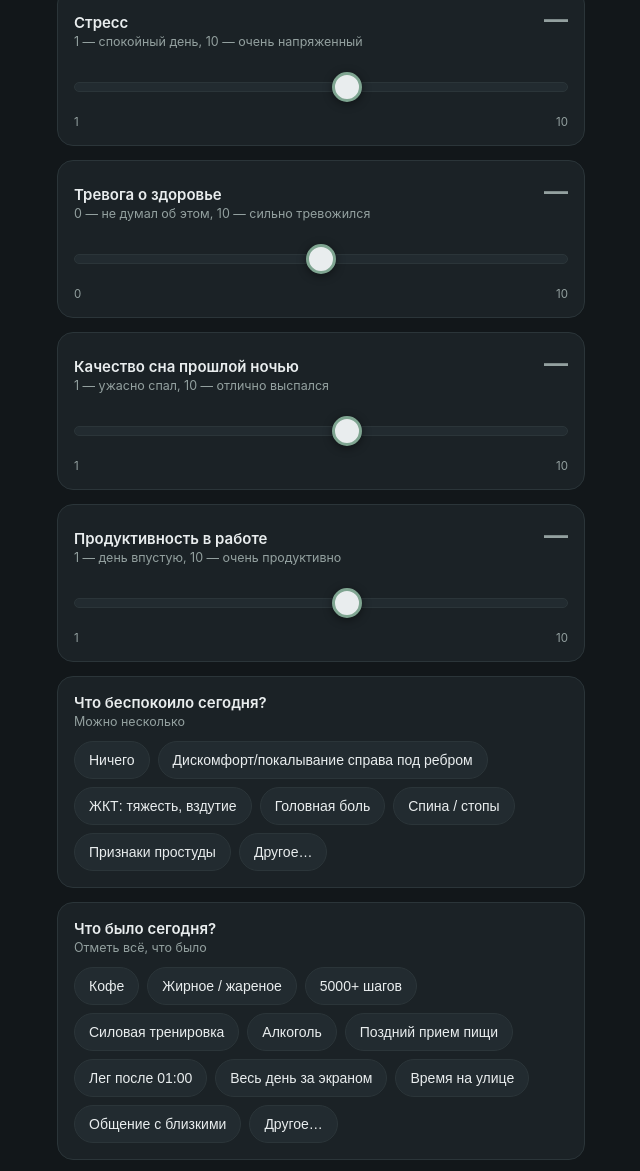
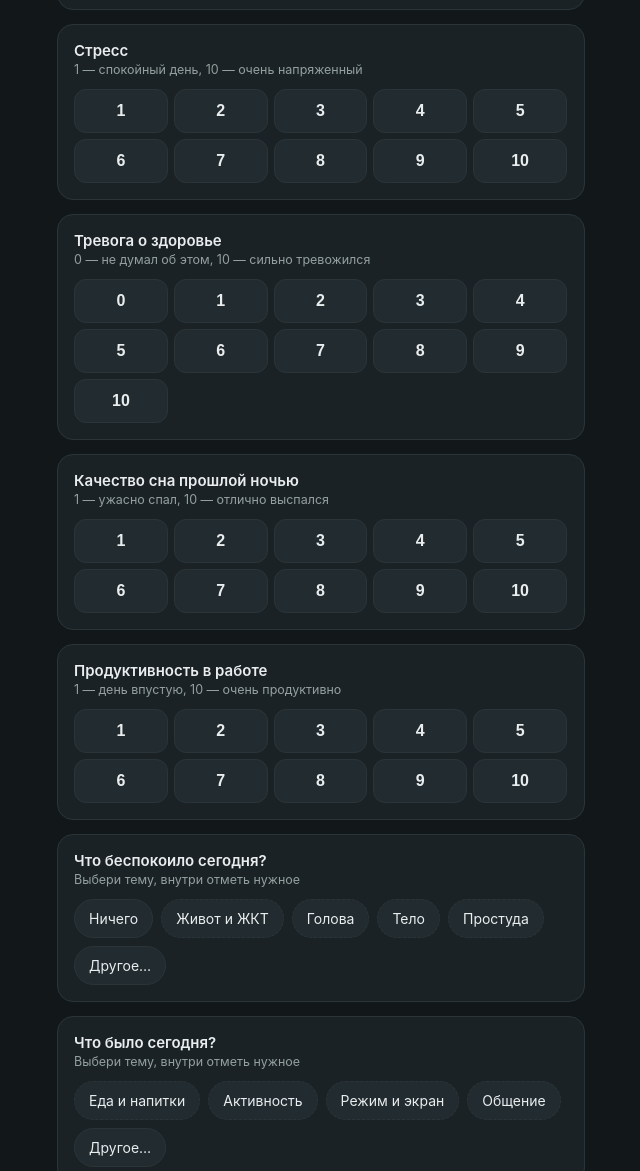
Before and after one commit to savagreg/zhizok, a plain HTML site: page index.html in a window 1280 px wide. Shown: the part 447-1618 px from the top of the page, without its empty margins (319-959 px from the left). Drawn offline with Linux system fonts and the light colour scheme.

Commit message:
Add files via upload

```diff
--- a/index.html
+++ b/index.html
@@ -44,35 +44,20 @@
   #done { animation: rise .45s ease forwards; }
   .q { font-size: 15px; font-weight: 600; margin-bottom: 2px; }
   .hint { font-size: 12.5px; color: var(--muted); margin-bottom: 12px; }
-  .qrow { display: flex; justify-content: space-between; align-items: baseline; gap: 12px; }
-  .bigval { font-size: 24px; font-weight: 700; color: var(--muted); min-width: 40px; text-align: right; transition: color .2s; }
-  .bigval.set { color: var(--accent); }
-  input[type=range] {
-    -webkit-appearance: none;
-    appearance: none;
-    width: 100%;
+  .scale { display: flex; flex-wrap: wrap; gap: 6px; }
+  .scale button {
+    flex: 0 0 calc(20% - 5px);
     height: 44px;
-    background: transparent;
-    margin-top: 4px;
-    --p: 50%;
+    border-radius: 12px;
+    border: 1px solid var(--line);
+    background: var(--card2);
+    color: var(--text);
+    font-size: 16px;
+    font-weight: 600;
+    cursor: pointer;
+    transition: all .15s;
   }
-  input[type=range]::-webkit-slider-runnable-track {
-    height: 10px;
-    border-radius: 6px;
-    background: linear-gradient(90deg, var(--fillc, var(--card2)) var(--p), var(--card2) var(--p));
-    border: 1px solid var(--line);
-  }
-  input[type=range]::-webkit-slider-thumb {
-    -webkit-appearance: none;
-    width: 30px;
-    height: 30px;
-    border-radius: 50%;
-    background: #e9edee;
-    border: 3px solid var(--accent);
-    margin-top: -11px;
-    box-shadow: 0 2px 10px rgba(0,0,0,.45);
-  }
-  .minmax { display: flex; justify-content: space-between; color: var(--muted); font-size: 11.5px; margin-top: 2px; }
+  .scale button.sel { background: var(--accent); border-color: var(--accent); color: #0f1512; }
   .chips { display: flex; flex-wrap: wrap; gap: 8px; }
   .chips button {
     padding: 10px 14px;
@@ -81,10 +66,14 @@
     background: var(--card2);
     color: var(--text);
     font-size: 14px;
+    font-family: inherit;
     cursor: pointer;
     transition: all .15s;
   }
   .chips button.sel { background: var(--accent-dark); border-color: var(--accent); color: var(--accent); }
+  .chips button.theme { border-style: dashed; }
+  .chips button.theme.has { border-style: solid; border-color: var(--accent); }
+  .chips button.back { background: var(--bg); color: var(--muted); }
   textarea {
     width: 100%;
     min-height: 76px;
@@ -146,12 +135,26 @@ const SCALES = [
   { id: 620105065,  title: "Качество сна прошлой ночью", hint: "1 — ужасно спал, 10 — отлично выспался", from: 1, to: 10 },
   { id: 1194878652, title: "Продуктивность в работе", hint: "1 — день впустую, 10 — очень продуктивно", from: 1, to: 10 }
 ];
-const CHECKS = [
-  { id: 119850202, title: "Что беспокоило сегодня?", hint: "Можно несколько", required: true,
-    opts: ["Ничего","Дискомфорт/покалывание справа под ребром","ЖКТ: тяжесть, вздутие","Головная боль","Спина / стопы","Признаки простуды"] },
-  { id: 768640494, title: "Что было сегодня?", hint: "Отметь всё, что было", required: false,
-    opts: ["Кофе","Жирное / жареное","5000+ шагов","Силовая тренировка","Алкоголь","Поздний прием пищи","Лег после 01:00","Весь день за экраном","Время на улице","Общение с близкими"] }
+
+const DRILLS = [
+  { id: 119850202, title: "Что беспокоило сегодня?", hint: "Выбери тему, внутри отметь нужное", required: true,
+    quick: ["Ничего"],
+    themes: [
+      { label: "Живот и ЖКТ", opts: ["Дискомфорт/покалывание справа под ребром", "ЖКТ: тяжесть, вздутие"] },
+      { label: "Голова", opts: ["Головная боль"] },
+      { label: "Тело", opts: ["Спина / стопы"] },
+      { label: "Простуда", opts: ["Признаки простуды"] }
+    ] },
+  { id: 768640494, title: "Что было сегодня?", hint: "Выбери тему, внутри отметь нужное", required: false,
+    quick: [],
+    themes: [
+      { label: "Еда и напитки", opts: ["Кофе", "Жирное / жареное", "Алкоголь", "Поздний прием пищи"] },
+      { label: "Активность", opts: ["5000+ шагов", "Силовая тренировка", "Время на улице"] },
+      { label: "Режим и экран", opts: ["Лег после 01:00", "Весь день за экраном"] },
+      { label: "Общение", opts: ["Общение с близкими"] }
+    ] }
 ];
+
 const TEXTS = [
   { id: 459596409,  title: "Что понравилось / запомнилось / зарядило?", ph: "Пара строк, необязательно…" },
   { id: 1747181437, title: "Что не понравилось / тянуло вниз?", ph: "Пара строк, необязательно…" }
@@ -160,6 +163,7 @@ const TEXTS = [
 const answers = { scales: {}, checks: {}, texts: {}, others: {} };
 const tg = window.Telegram && window.Telegram.WebApp;
 if (tg) { tg.ready(); tg.expand(); }
+const haptic = () => { if (tg && tg.HapticFeedback) tg.HapticFeedback.selectionChanged(); };
 
 const months = ["января","февраля","марта","апреля","мая","июня","июля","августа","сентября","октября","ноября","декабря"];
 const now = new Date();
@@ -176,89 +180,114 @@ function stagger(card) {
 SCALES.forEach(s => {
   const card = document.createElement("div");
   card.className = "card";
-  card.innerHTML = '<div class="qrow"><div class="q">' + s.title + '</div><div class="bigval">—</div></div><div class="hint">' + s.hint + '</div>';
-  const bigval = card.querySelector(".bigval");
-
-  const r = document.createElement("input");
-  r.type = "range";
-  r.min = s.from;
-  r.max = s.to;
-  r.step = 1;
-  r.value = Math.round((s.from + s.to) / 2);
-
-  const setFill = () => {
-    const pct = (r.value - s.from) / (s.to - s.from) * 100;
-    r.style.setProperty("--p", pct + "%");
-  };
-  setFill();
-
-  let scrolled = false;
-  r.addEventListener("input", () => {
-    answers.scales[s.id] = +r.value;
-    bigval.textContent = r.value;
-    bigval.classList.add("set");
-    r.style.setProperty("--fillc", "var(--accent)");
-    setFill();
-    if (tg && tg.HapticFeedback) tg.HapticFeedback.selectionChanged();
-  });
-  r.addEventListener("change", () => {
-    if (!scrolled && card.nextElementSibling) {
-      scrolled = true;
+  card.innerHTML = '<div class="q">' + s.title + '</div><div class="hint">' + s.hint + '</div>';
+  const row = document.createElement("div");
+  row.className = "scale";
+  for (let v = s.from; v <= s.to; v++) {
+    const b = document.createElement("button");
+    b.textContent = v;
+    b.onclick = () => {
+      const firstAnswer = answers.scales[s.id] === undefined;
+      answers.scales[s.id] = v;
+      row.querySelectorAll("button").forEach(x => x.classList.remove("sel"));
+      b.classList.add("sel");
+      haptic();
+      if (firstAnswer && card.nextElementSibling) {
         setTimeout(() => {
           card.nextElementSibling.scrollIntoView({ behavior: "smooth", block: "center" });
         }, 250);
       }
-  });
-
-  const mm = document.createElement("div");
-  mm.className = "minmax";
-  mm.innerHTML = "<span>" + s.from + "</span><span>" + s.to + "</span>";
-
-  card.appendChild(r);
-  card.appendChild(mm);
+    };
+    row.appendChild(b);
+  }
+  card.appendChild(row);
   stagger(card);
   root.appendChild(card);
 });
 
-CHECKS.forEach(c => {
+DRILLS.forEach(c => {
   answers.checks[c.id] = new Set();
   const card = document.createElement("div");
   card.className = "card";
   card.innerHTML = '<div class="q">' + c.title + '</div><div class="hint">' + c.hint + '</div>';
   const wrap = document.createElement("div");
   wrap.className = "chips";
-  c.opts.forEach(o => {
-    const b = document.createElement("button");
-    b.textContent = o;
-    b.onclick = () => {
-      const set = answers.checks[c.id];
-      if (set.has(o)) { set.delete(o); b.classList.remove("sel"); }
-      else {
-        if (o === "Ничего") { set.clear(); wrap.querySelectorAll("button").forEach(x => x.classList.remove("sel")); }
-        else if (set.has("Ничего")) { set.delete("Ничего"); wrap.querySelectorAll("button").forEach(x => { if (x.textContent === "Ничего") x.classList.remove("sel"); }); }
-        set.add(o); b.classList.add("sel");
-      }
-      if (tg && tg.HapticFeedback) tg.HapticFeedback.selectionChanged();
-    };
-    wrap.appendChild(b);
-  });
 
-  const ob = document.createElement("button");
-  ob.textContent = "Другое…";
   const oi = document.createElement("input");
   oi.type = "text";
   oi.placeholder = "Свой вариант";
   oi.style.cssText = "display:none;width:100%;margin-top:10px;background:var(--card2);border:1px solid var(--line);border-radius:12px;color:var(--text);font-size:15px;font-family:inherit;padding:11px 12px;outline:none;";
   oi.oninput = () => { answers.others[c.id] = oi.value.trim(); };
+  let otherOn = false;
+
+  const set = answers.checks[c.id];
+  const allOpts = c.themes.flatMap(t => t.opts);
+
+  function themeCount(t) { return t.opts.filter(o => set.has(o)).length; }
+
+  function showThemes() {
+    wrap.innerHTML = "";
+    c.quick.forEach(o => {
+      const b = document.createElement("button");
+      b.textContent = o;
+      if (set.has(o)) b.classList.add("sel");
+      b.onclick = () => {
+        if (set.has(o)) { set.delete(o); }
+        else if (o === "Ничего") {
+          allOpts.forEach(x => set.delete(x));
+          set.add(o);
+        } else { set.add(o); }
+        haptic();
+        showThemes();
+      };
+      wrap.appendChild(b);
+    });
+    c.themes.forEach(t => {
+      const n = themeCount(t);
+      const b = document.createElement("button");
+      b.className = "theme" + (n > 0 ? " has" : "");
+      b.textContent = t.label + (n > 0 ? " · " + n : "");
+      b.onclick = () => { haptic(); showTheme(t); };
+      wrap.appendChild(b);
+    });
+    const ob = document.createElement("button");
+    ob.textContent = "Другое…";
+    if (otherOn) ob.classList.add("sel");
     ob.onclick = () => {
-    const on = oi.style.display === "none";
-    oi.style.display = on ? "block" : "none";
-    ob.classList.toggle("sel", on);
-    if (on) oi.focus(); else { oi.value = ""; answers.others[c.id] = ""; }
-    if (tg && tg.HapticFeedback) tg.HapticFeedback.selectionChanged();
+      otherOn = !otherOn;
+      oi.style.display = otherOn ? "block" : "none";
+      if (otherOn) oi.focus(); else { oi.value = ""; answers.others[c.id] = ""; }
+      haptic();
+      showThemes();
     };
     wrap.appendChild(ob);
+  }
 
+  function showTheme(t) {
+    wrap.innerHTML = "";
+    const back = document.createElement("button");
+    back.className = "back";
+    back.textContent = "← Назад";
+    back.onclick = () => { haptic(); showThemes(); };
+    wrap.appendChild(back);
+    t.opts.forEach(o => {
+      const b = document.createElement("button");
+      b.textContent = o;
+      if (set.has(o)) b.classList.add("sel");
+      b.onclick = () => {
+        if (set.has(o)) { set.delete(o); b.classList.remove("sel"); }
+        else {
+          set.delete("Ничего");
+          set.add(o);
+          b.classList.add("sel");
+        }
+        haptic();
+      };
+      wrap.appendChild(b);
+    });
+  }
+
+  showThemes();
   card.appendChild(wrap);
   card.appendChild(oi);
   stagger(card);
@@ -279,7 +308,7 @@ TEXTS.forEach(t => {
 
 function submitForm() {
   const allScales = SCALES.every(s => answers.scales[s.id] !== undefined);
-  const reqChecks = CHECKS.filter(c => c.required).every(c => answers.checks[c.id].size > 0 || (answers.others[c.id] || "").length > 0);
+  const reqChecks = DRILLS.filter(c => c.required).every(c => answers.checks[c.id].size > 0 || (answers.others[c.id] || "").length > 0);
   const err = document.getElementById("err");
   if (!allScales || !reqChecks) {
     err.style.display = "block";
@@ -300,7 +329,7 @@ function submitForm() {
     f.appendChild(i);
   };
   SCALES.forEach(s => add("entry." + s.id, answers.scales[s.id]));
-  CHECKS.forEach(c => {
+  DRILLS.forEach(c => {
     answers.checks[c.id].forEach(v => add("entry." + c.id, v));
     if ((answers.others[c.id] || "").length > 0) {
       add("entry." + c.id, "__other_option__");
```
Lines whose indentation alone changed are shown as unchanged.
